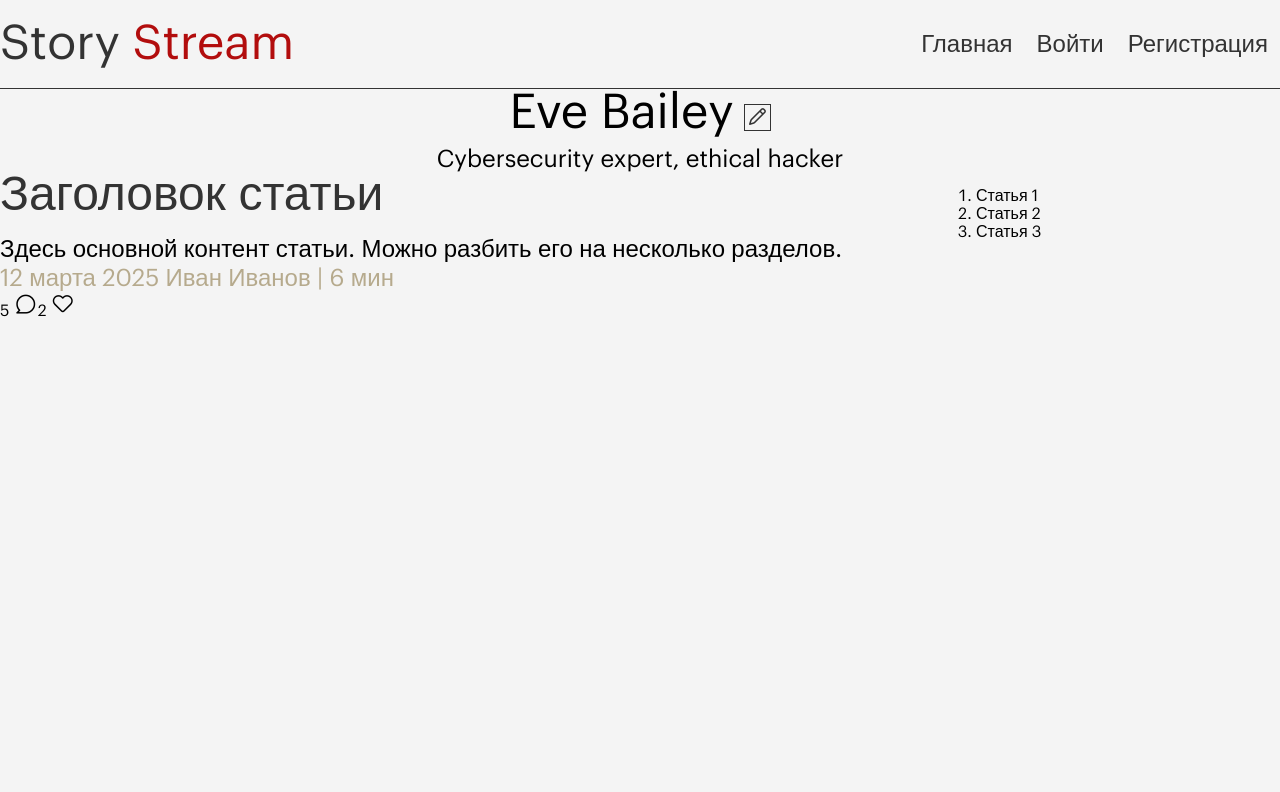
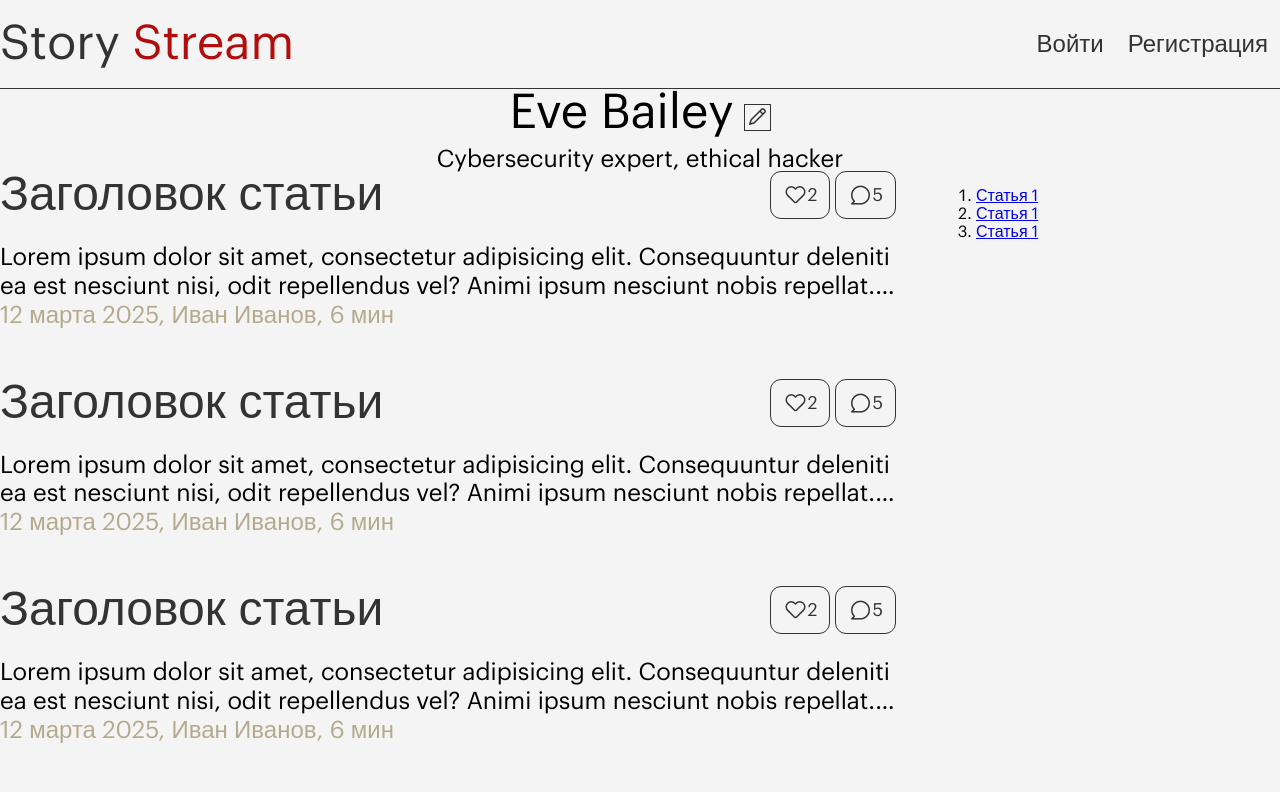
Before and after one commit to itmo-web-devops-2025/story-stream-frontend, a React (Vite) app in the folder frontend/: page / in a window 1280 px wide. Shown: the top 792 px of the page. Built offline with nearby package versions, Linux system fonts and the light colour scheme.

Commit message:
feat: add articles

```diff
--- a/frontend/src/assets/styles/core/design-tokens.css
+++ b/frontend/src/assets/styles/core/design-tokens.css
@@ -34,6 +34,7 @@
 
   --font-size-title: 48px;
   --font-size-content: 24px;
+  --font-size-little: 16px;
 
   --gap-global: 40px;
 }
--- a/frontend/src/features/articles/articles.module.css
+++ b/frontend/src/features/articles/articles.module.css
@@ -1,17 +1,28 @@
 .container {
   display: flex;
   gap: var(--gap-global);
+  align-items: flex-start;
+}
+
+.header {
+  margin: 0 0 24px;
+  display: flex;
+  justify-content: space-between;
 }
 
 .title {
   font-size: var(--font-size-title);
   color: var(--secondary-color);
   line-height: 1;
-  margin: 0 0 var(--space-md);
+  margin: 0;
   font-weight: 400;
 }
 
 .content p {
+  display: -webkit-box;
+  -webkit-line-clamp: 2;
+  -webkit-box-orient: vertical;
+  overflow: hidden;
   font-size: var(--font-size-content);
   line-height: 1.2;
 }
@@ -21,10 +32,58 @@
   padding: 0;
   margin: 0;
   list-style: none;
+  display: flex;
+  flex-direction: column;
+  gap: 50px;
 }
 
-.aside {
-  flex: 0 1 30%;
+.footer {
+  display: block;
+}
+
+.footer-content {
+  display: flex;
+}
+
+.footer-content p {
+  font-size: 20px;
+  margin: 12px 0 0;
+}
+
+.footer-contents {
+  display: flex;
+  gap: 5px;
+}
+
+
+.footer-things {
+  display: flex;
+  gap: 5px;
+}
+
+.footer-item {
+  display: flex;
+  align-items: center;
+  justify-content: center;
+  cursor: pointer;
+  border: 1px solid var(--secondary-color);
+  border-radius: var(--border-radius-outer);
+  color: var(--text-color);
+  padding: 0 12px;
+}
+
+.footer-item:hover {
+  border-color: var(--primary-color);
+  color: var(--primary-color);
+}
+
+.footer-item span, .footer-item i {
+  font-size: 24px;
+
+}
+
+.footer-item span {
+  font-size: 18px;
 }
 
 .footer p {
--- a/frontend/src/features/articles/articles.tsx
+++ b/frontend/src/features/articles/articles.tsx
@@ -1,50 +1,56 @@
+import Aside from '@/features/articles/components/aside/aside'
 import Icon from '@/shared/core/icon/icon'
-import type { FC } from 'react'
+import type { FC, PropsWithChildren, ReactNode } from 'react'
 
 import styles from './articles.module.css'
 
-type TProps = {}
+const Item: FC<PropsWithChildren> = () => (
+  <li>
+    <article className={styles.article}>
+      <header className={styles.header}>
+        <h2 className={styles.title}>Заголовок статьи</h2>
+        <div className={styles['footer-things']}>
+          <div className={styles['footer-item']} role='button'>
+            <Icon icon='heart' />
+            <span>2</span>
+          </div>
+          <div className={styles['footer-item']} role='button'>
+            <Icon icon='comment-1' />
+            <span>5</span>
+          </div>
+        </div>
+      </header>
+      <section className={styles.content}>
+        <p>
+          Lorem ipsum dolor sit amet, consectetur adipisicing elit. Consequuntur
+          deleniti ea est nesciunt nisi, odit repellendus vel? Animi ipsum
+          nesciunt nobis repellat. Animi debitis eligendi, illo numquam porro
+          quasi suscipit?
+        </p>
+      </section>
+      <footer className={styles.footer}>
+        <div className={styles.footerContent}>
+          <p className={styles.meta}>12 марта 2025, Иван Иванов, 6 мин</p>
+        </div>
+      </footer>
+    </article>
+  </li>
+)
 
-const Articles: FC<TProps> = () => {
+type Props = {
+  children?: ReactNode
+}
+
+const Articles = ({ children }: Props) => {
   console.log(`Articles component is working`)
 
   return (
     <section className={styles.container}>
-      <ol className={styles.articles}>
-        <li>
-          <article className={styles.article}>
-            <header className={styles.header}>
-              <h2 className={styles.title}>Заголовок статьи</h2>
-            </header>
-            <section className={styles.content}>
-              <p>
-                Здесь основной контент статьи. Можно разбить его на несколько
-                разделов.
-              </p>
-            </section>
-            <footer className={styles.footer}>
-              <p className={styles.meta}>12 марта 2025 Иван Иванов | 6 мин</p>
-              <div>
-                <span>
-                  5 <Icon icon='comment-1' />
-                </span>
-                <span>
-                  2 <Icon icon='heart' />
-                </span>
-              </div>
-            </footer>
-          </article>
-        </li>
-      </ol>
-      <aside aria-label='Оглавление' className={styles.aside}>
-        <ol>
-          <li>Статья 1</li>
-          <li>Статья 2</li>
-          <li>Статья 3</li>
-        </ol>
-      </aside>
+      <ol className={styles.articles}>{children}</ol>
+      <Aside />
     </section>
   )
 }
 
+Articles.Item = Item
 export default Articles
--- /dev/null
+++ b/frontend/src/features/articles/components/aside/aside.module.css
@@ -0,0 +1,25 @@
+.aside {
+  flex: 0 1 30%;
+  position: sticky;
+  top: 0;
+}
+
+.aside-list {
+  display: flex;
+  flex-direction: column;
+  list-style: none;
+  padding: 12px 12px 12px 0;
+  gap: 6px;
+  margin: 0;
+}
+
+.aside-item {
+  text-decoration: none;
+  font-size: var(--font-size-content);
+
+}
+
+.aside-item a {
+  text-decoration: none;
+  color: var(--text-color);
+}
--- /dev/null
+++ b/frontend/src/features/articles/components/aside/aside.tsx
@@ -0,0 +1,25 @@
+import type { FC } from 'react'
+
+import styles from './aside.module.css'
+
+const Aside: FC = () => {
+  console.log(`Aside component is working`)
+
+  return (
+    <aside aria-label='Оглавление' className={styles.aside}>
+      <ol className={styles.asideList}>
+        <li className={styles.asideItem}>
+          <a href='#'>Статья 1</a>
+        </li>
+        <li className={styles.asideItem}>
+          <a href='#'>Статья 1</a>
+        </li>
+        <li className={styles.asideItem}>
+          <a href='#'>Статья 1</a>
+        </li>
+      </ol>
+    </aside>
+  )
+}
+
+export default Aside
--- a/frontend/src/features/header-default/header-default.tsx
+++ b/frontend/src/features/header-default/header-default.tsx
@@ -10,7 +10,7 @@ const HeaderDefault: FC = () => {
     <Header>
       <Logo />
       <NavMenu>
-        <NavMenu.Item to='/'>Главная</NavMenu.Item>
+        {/*<NavMenu.Item to='/'>Главная</NavMenu.Item>*/}
         <NavMenu.Item to='/sign-in'>Войти</NavMenu.Item>
         <NavMenu.Item to='/sign-up'>Регистрация</NavMenu.Item>
       </NavMenu>
--- a/frontend/src/pages/home/home.tsx
+++ b/frontend/src/pages/home/home.tsx
@@ -8,7 +8,12 @@ const Home = () => (
   <Page>
     <HeaderDefault />
     <Profile />
-    <Articles />
+    <Articles>
+      <Articles.Item />
+      <Articles.Item />
+      <Articles.Item />
+      <Articles.Item />
+    </Articles>
     <Modal />
   </Page>
 )
```
